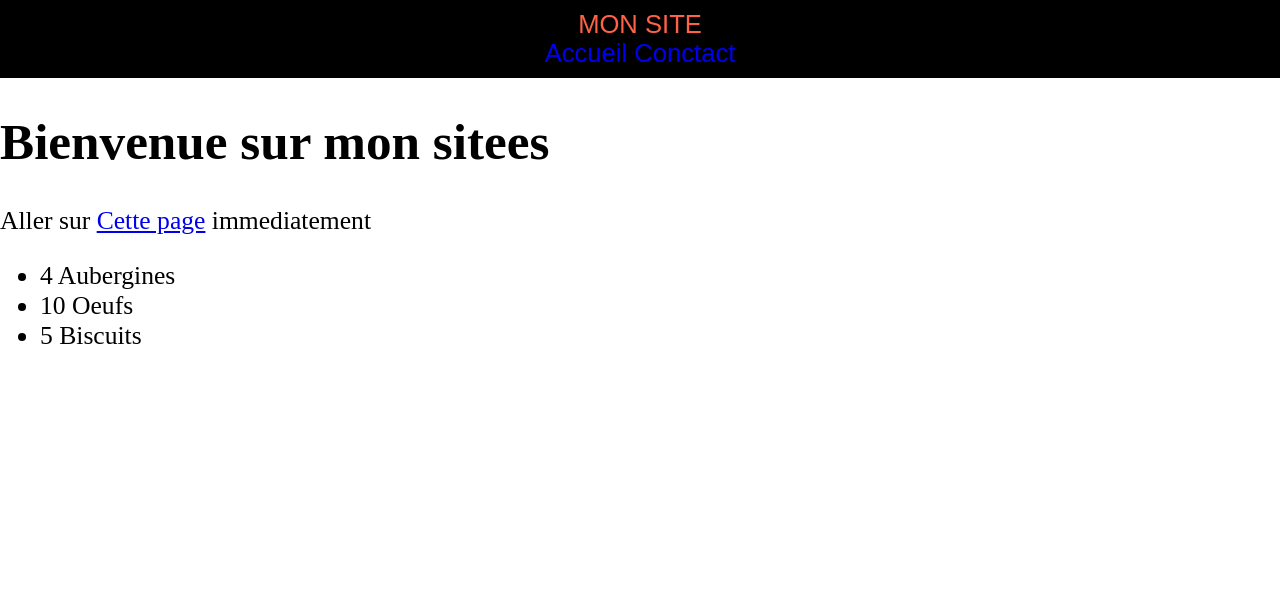
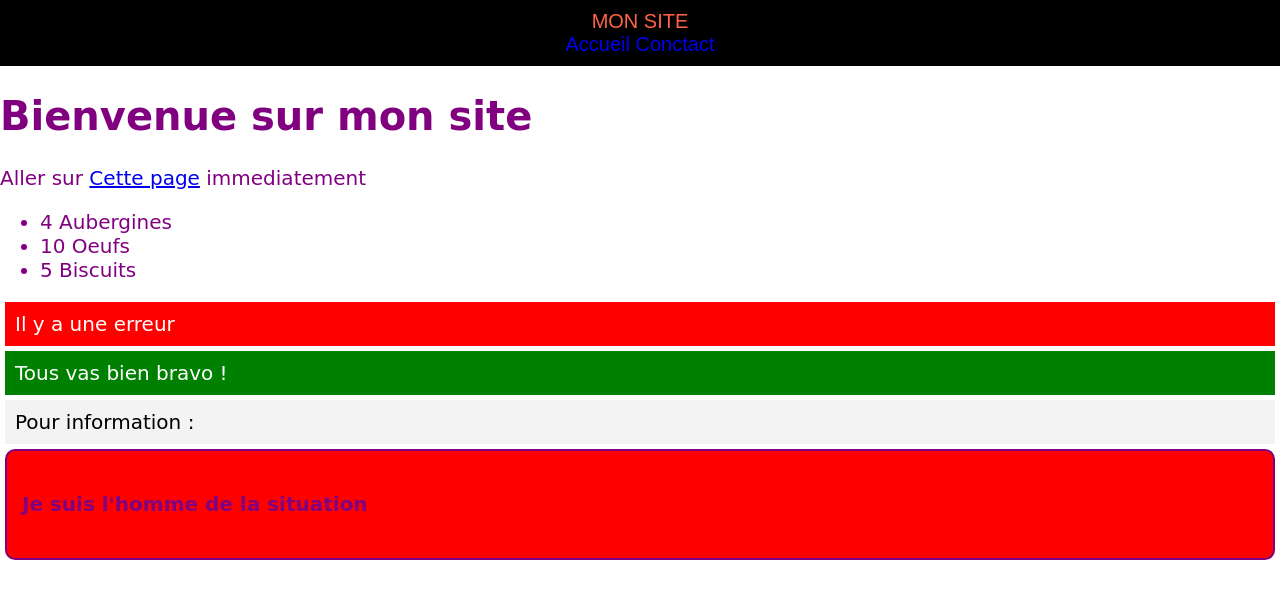
Before and after one commit to Sabbat10/SASS, a plain HTML site: page index.html in a window 1280 px wide. Drawn offline with Linux system fonts and the light colour scheme; a web font is replaced by a local one.

Commit message:
Nouvelle modification

```diff
--- /dev/null
+++ b/design/sass/_header.scss
@@ -0,0 +1,27 @@
+@import 'variables';
+
+header{
+    color: $couleurSecondaire;
+    background: $couleurPrincipal;
+    text-align: center;
+    padding: 10px;
+    font-family: Arial, Helvetica, sans-serif;
+    margin-bottom: 10px;
+
+    ul{
+        margin: 0;padding: 0;
+        text-decoration: none;
+
+        li{
+            display: inline-block;
+            list-style: none;
+            a{
+                text-decoration: none;
+                &:hover{
+                    color: white;
+                }
+            }
+        }
+    }
+
+}
--- /dev/null
+++ b/design/sass/_variables.scss
@@ -0,0 +1,8 @@
+$couleurPrincipal: black;
+$couleurSecondaire: tomato;
+$theme: "violet";
+$couleurs : (
+    'couleur-Principal': #8e44ad,
+    'couleur-Secondaire': red,
+    'couleur-Terternainer': pink
+);
--- a/design/sass/defaul.scss
+++ b/design/sass/defaul.scss
@@ -1,34 +1,128 @@
-$couleurPrincipal: black;
-$couleurSecondaire: tomato;
+@use 'header';
 
-html{
-    color: $couleurSecondaire;
-    font-size: 1.6em;
+@import 'variables';
+
+@mixin border-radius ($radiusA...) {
+    -webkit-border-radius: $radiusA;
+    -moz-border-radius: $radiusA;
+    -ms-border-radius: $radiusA;
+    border-radius: $radiusA;
 }
-body{
+
+@mixin msg ($couleur: white) {
+    color: $couleur;
+    @include border-radius(50px, 50px);
+    // border-radius: 100px;
+    padding: 10px;
+    margin: 5px;
+}
+
+
+@mixin googleFonts($nom) {
+    @import url('https://fonts.googleapis.com/css2?family=' + $nom + '&family=Raleway:wght@200&family=Roboto&display=swap');
+}
+@include googleFonts('Macondo');
+//Creation d'une fonction en Sass
+@function foisQuatre ($nombre) {
+    @return $nombre * 4;
+}
+
+@each $cles, $valeur in $couleurs {
+    .#{$cles}{
+        color: #{$valeur};
+    }
+}
+
+html {
+    color: darken($couleurSecondaire, 10%) ;
+    font-size: foisQuatre(5px);
+    font-family: 'Macondo', cursive;
+}
+
+body {
     margin: 0;
-    color: $couleurPrincipal;
+    // background-color: $couleurPrincipal;
     height: 100vh - 90;
+    @if ($theme == "violet") {
+        color: purple;
+        background-color: white;
+    }
+    @else if ('noire'){
+        color: white;
+        background-color: black;
+    }
+    @else {
+        color: black;
+        background-color: white;
+    }
 }
-header{
-    color: $couleurSecondaire;
-    background: $couleurPrincipal;
-    text-align: center;
-    padding: 10px;
-    font-family: Arial, Helvetica, sans-serif;
-    margin-bottom: 10px;
 
-    ul{
-        margin: 0;padding: 0;
-        text-decoration: none;
+.erreur {
+    @include msg();
+    background-color: red;
+}
 
-        li{
-            display: inline-block;
-            list-style: none;
-            a{
-                text-decoration: none;
-            }
-        }
+.success {
+    @include msg();
+    background: green;
+}
+
+.notis {
+    @include msg(black);
+    background-color: #f3f3f3;
+}
+
+$nom: "sabbat", "bill", "steve";
+$nombreActuel : 1;
+@each $nom in $nom {
+    .photo-#{$nom}{
+        background-color: red;
+        border: 2px solid;
+        border-radius: 10px;
+        padding: 15px;
+        margin: 5px;
+        content: nth($nom, $nombreActuel);
     }
+    $nombreActuel :$nombreActuel;
+}
 
-}
+// Les conditions
+// @if{
+
+// }@else{
+
+// }
+
+// .msg{
+//     color: white;
+//     border-radius: 10px;
+//     padding: 10px;
+//     margin: 5px;
+// }
+
+//@Boucles @for
+// @for $i from 1 through 6 {
+//     .col-#{i} {
+//         width: 100px*$i;
+//     }
+// }
+//@Boucle @each
+
+// @each $article in $articles {
+
+// }
+
+// $idex: 0;
+// @while $idex <= 6 {
+//     .col-#{idex} {
+//            width: 100px*$idex;
+//     }
+//     $idex: $idex + 1;
+// }
+// $font-size: 12;
+// @while font-size <= 18{
+//     .font-size-#{$font-size}{
+//         font-size: $font-size * 1px;
+//     }
+//     $font-size: $font-size + 2;
+// }
--- a/index.html
+++ b/index.html
@@ -1,14 +1,14 @@
 <!DOCTYPE html>
 <html lang="fr">
   <head>
-    <meta charset="UTF-8">
-    <meta http-equiv="X-UA-Compatible" content="IE=edge">
-    <link rel="stylesheet" href="design/css/defaul.css">
-    <meta name="viewport" content="width=device-width, initial-scale=1.0">
+    <meta charset="UTF-8" />
+    <meta http-equiv="X-UA-Compatible" content="IE=edge" />
+    <link rel="stylesheet" href="design/css/defaul.css" />
+    <meta name="viewport" content="width=device-width, initial-scale=1.0" />
     <title>Mon site avec Sass</title>
   </head>
   <body>
-    <header>
+    <header class="font-size-2">
       MON SITE
 
       <nav>
@@ -18,12 +18,22 @@
         </ul>
       </nav>
     </header>
-    <h1>Bienvenue sur mon sitees</h1>
+    <h1 class="couleur-Terternainer'">Bienvenue sur mon site</h1>
     <p>Aller sur <a href="#">Cette page</a> immediatement</p>
     <ul>
       <li>4 Aubergines</li>
       <li>10 Oeufs</li>
       <li>5 Biscuits</li>
     </ul>
+
+    <div class="erreur col-i">Il y a une erreur</div>
+
+    <div class="success">Tous vas bien bravo !</div>
+    <div class="notis">Pour information : </div>
+
+    <div class="photo-sabbat">
+       <h4> Je suis l'homme de la situation</h4>
+    </div>
+
   </body>
 </html>
```
Also changed, not shown: design/css/defaul.css, 2 other files. Lines whose indentation alone changed are shown as unchanged.
